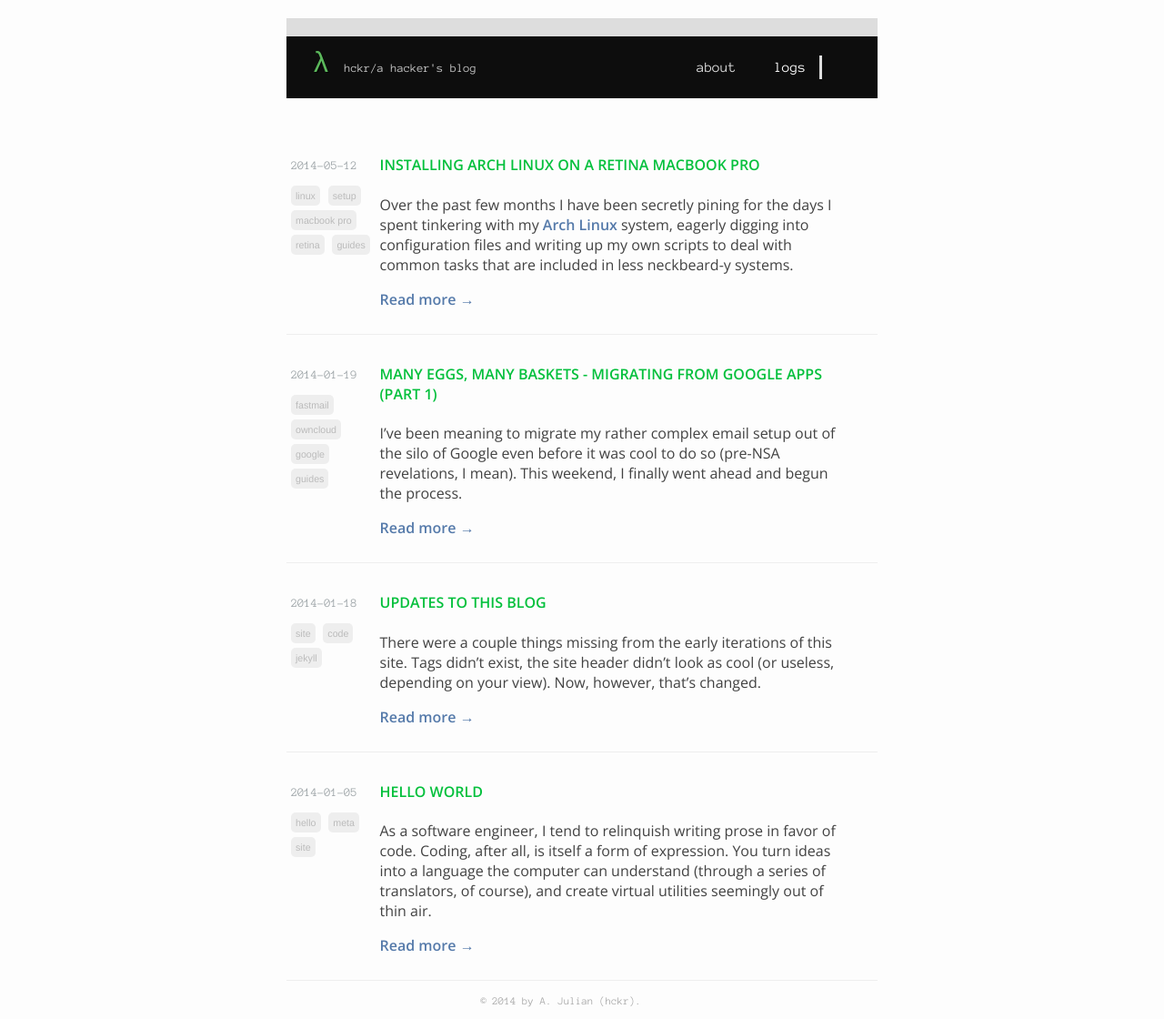
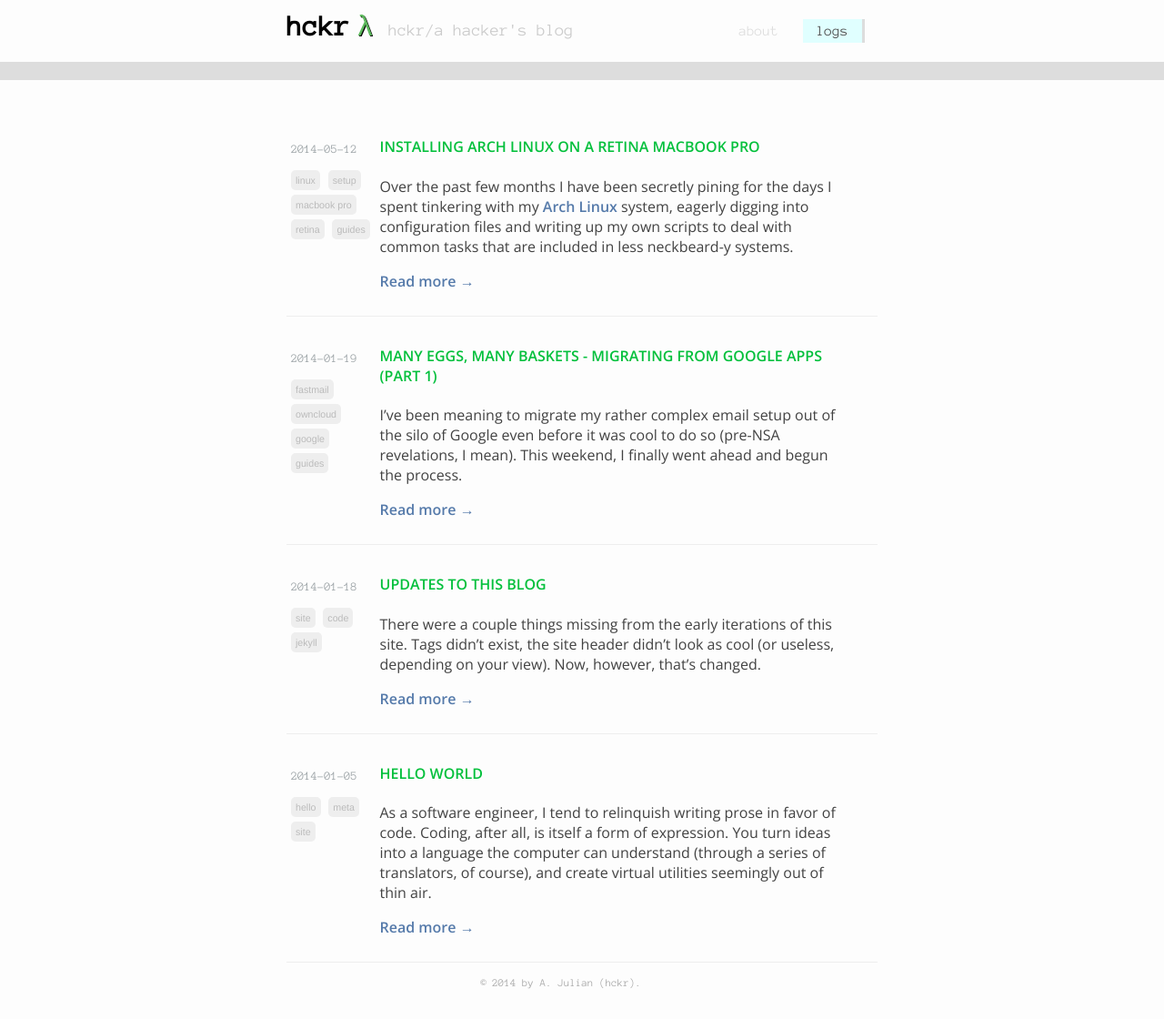
Before and after one commit to bitjockey42/astrohckr.github.io, a Jekyll site: the page built from index.md, in a window 1280 px wide. Shown: the whole page at 91% size. Built offline with Jekyll 4.4.1, drawn with Linux system fonts in a browser that asks for light colours; some web fonts are replaced; Markdown is read by kramdown in place of the engine named in the settings.

Commit message:
Tweaked the header quite a bit.

```diff
--- a/_includes/header.html
+++ b/_includes/header.html
@@ -1,7 +1,8 @@
 <header class="header">
-  <div class="row">
+  <div class="row center">
   <div class="col-lg-1">
-    <a class="header-site-title" href="{{ site.baseurl }}">
+    <h1 class="header-site-title">hckr</h1>
+    <a class="header-site-logo" href="{{ site.baseurl }}">
         &lambda;
     </a>
     <p class="header-site-tagline">
--- a/_layouts/default.html
+++ b/_layouts/default.html
@@ -1,6 +1,8 @@
+{% include head.html %}
+
+{% include header.html %}
+
 <div class="center">
-  {% include head.html %}
-  {% include header.html %}
   {{ content }}
   {% include footer.html %}
 </div>
--- a/assets/stylesheets/header.css
+++ b/assets/stylesheets/header.css
@@ -1,13 +1,17 @@
 .header {
-    margin-top: 20px;
+    margin-top: 0;
     margin-bottom: 30px;
     padding: 0px 30px;
     font-family: 'Anonymous Pro', sans-serif;
-    background: #0d0d0d;
-    border-top: solid 20px #ddd;
+    border-bottom: solid 20px #ddd;
 }
 
 .header-site-title {
+    display: inline;
+    font-size: 24pt;
+}
+
+.header-site-logo {
     display: inline;
     color: #5cb85c;
     text-shadow: 1px 1px #000;
@@ -19,6 +23,6 @@
 .header-site-tagline {
     display: inline;
     color: #ccc;
-    font-size: 10pt;
+    font-size: 14pt;
     font-family: 'Anonymous Pro', sans-serif;
 }
--- a/assets/stylesheets/layout.css
+++ b/assets/stylesheets/layout.css
@@ -10,12 +10,12 @@
 
 .col-lg-1 {
     display: inline-block;
-    width: 35%;
+    width: 49%;
 }
 
 .col-lg-2 {
     display: inline-block;
-    width: 60%;
+    width: 49%;
 }
 
 .col-1 {
--- a/assets/stylesheets/nav.css
+++ b/assets/stylesheets/nav.css
@@ -42,6 +42,11 @@
 }
 
 .nav-item-active {
-    color: #fff;
+    color: #555;
     border-right: solid 3px #ddd;
+    background: #E0FFFF;
 }
+
+.nav-item-active:hover {
+    color: #000;
+}
```
